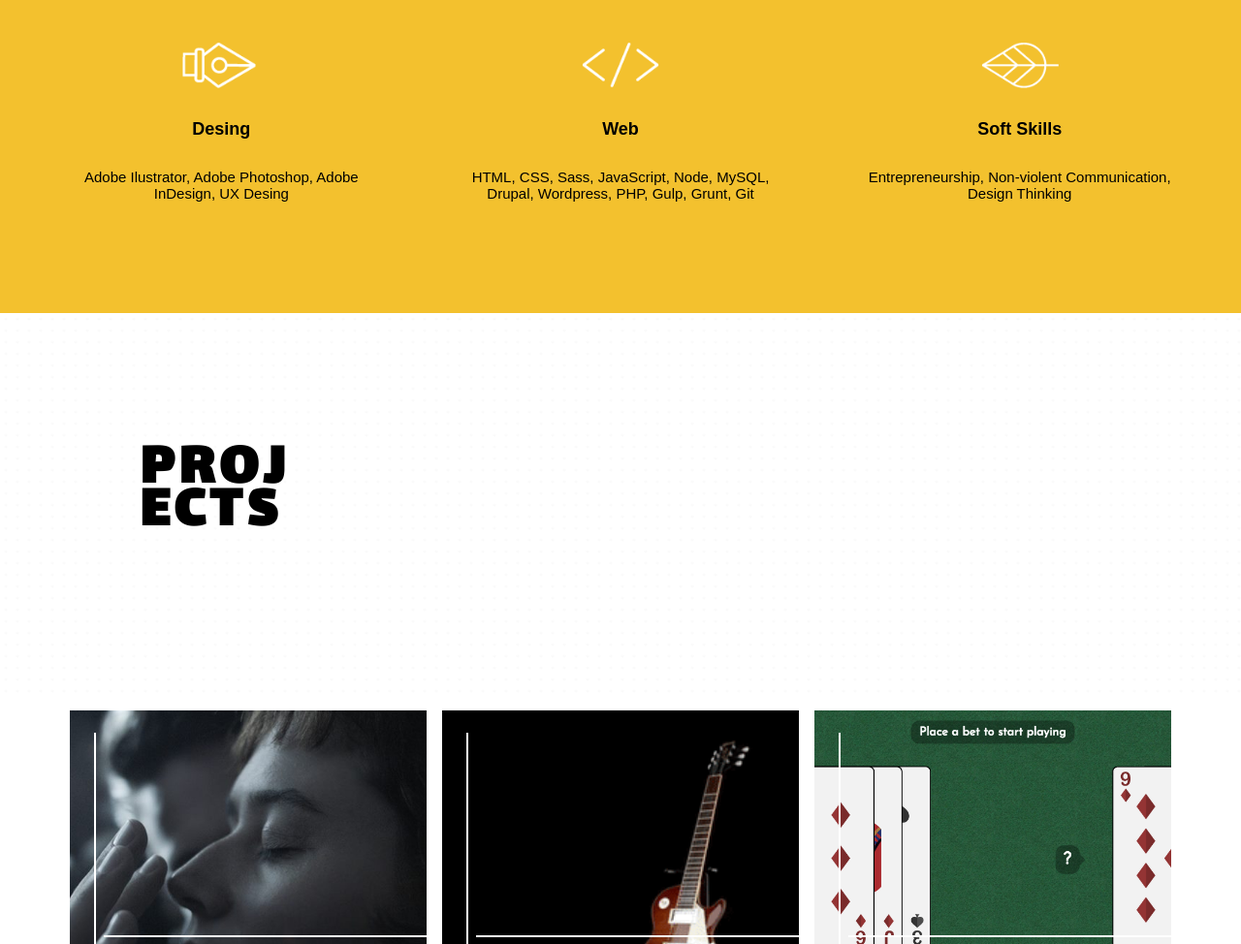
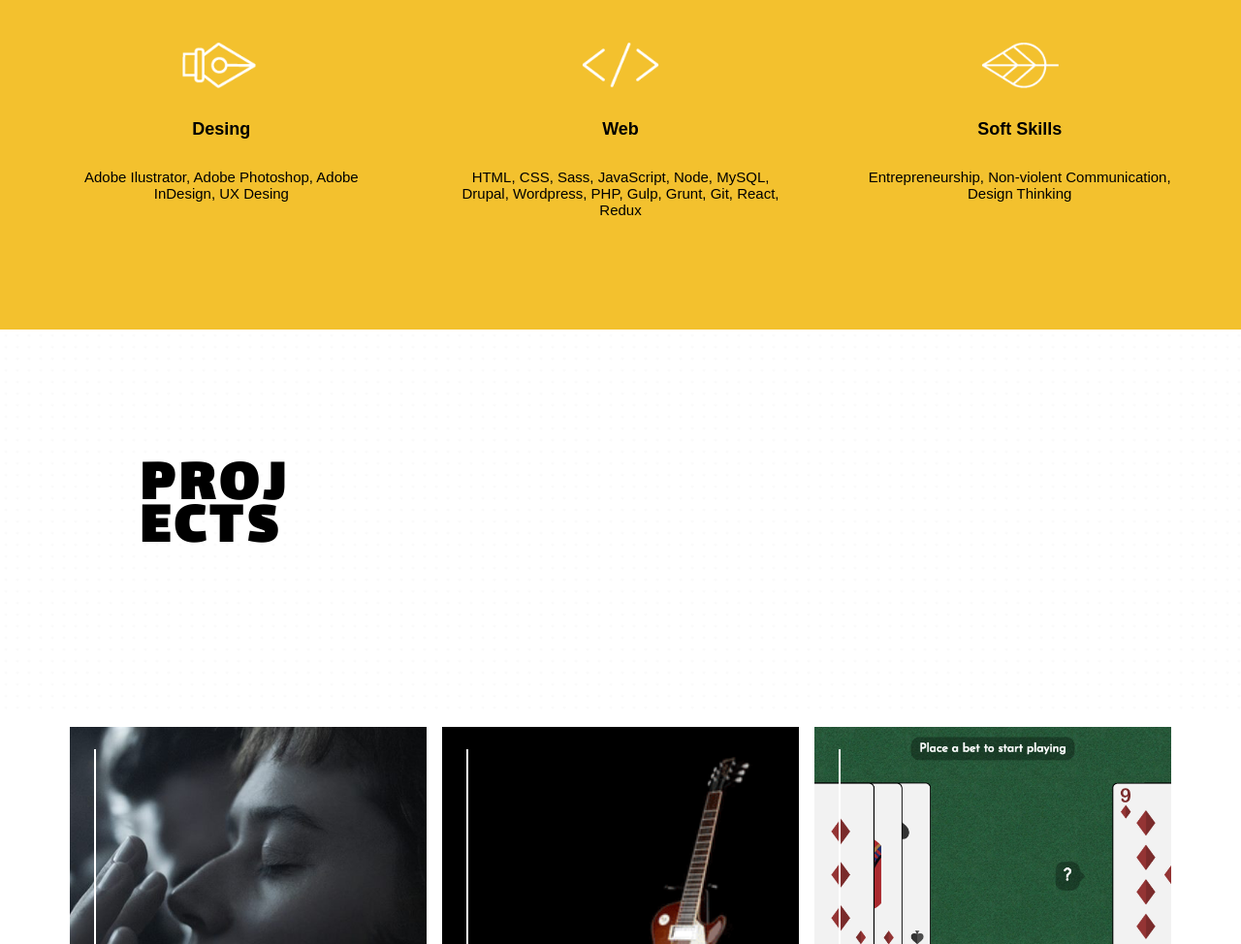
Before and after one commit to KeylinHerrera/keylinherrera.github.io, a plain HTML site: page index.html in a window 1280 px wide. Shown: the part 2042-3016 px from the top of the page at 97% size. Drawn offline with Linux system fonts and the light colour scheme; a web font is replaced by a local one.

Commit message:
Added new skills

```diff
--- a/index.html
+++ b/index.html
@@ -104,7 +104,7 @@
               <h4>Web</h4>
               <p>HTML, CSS, Sass, JavaScript, Node,
               MySQL, Drupal, Wordpress, PHP, Gulp,
-              Grunt, Git</p>
+              Grunt, Git, React, Redux</p>
             </div>
             <div class="skills__description-item">
               <div class="skills__img">
```
